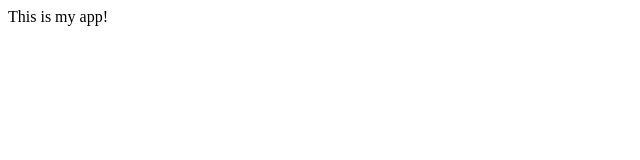
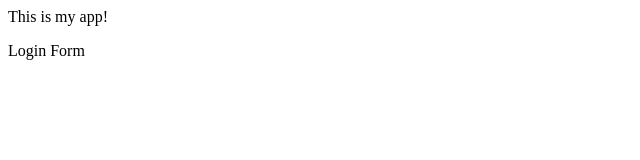
Before and after one commit to cheepurircch967/myappssample, a plain HTML site: page index.html in a window 1280 px wide. Shown: the full height of the page, 0-640 px from the left. Drawn offline with Linux system fonts and the light colour scheme.

Commit message:
login form

```diff
--- /dev/null
+++ b/dir2/app2.js
@@ -0,0 +1 @@
+console.log("ABC");
--- a/index.html
+++ b/index.html
@@ -6,5 +6,6 @@
 </head>
 <body>
 <p>This is my app!</p>
+Login Form
 </body>
 </html>
```
Also changed, not shown: login.html (added, +1 -0 lines), log.txt (added).
